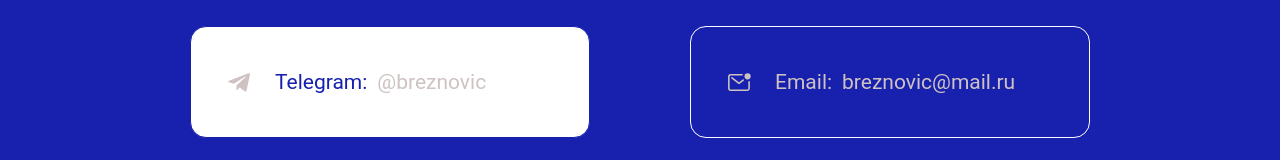
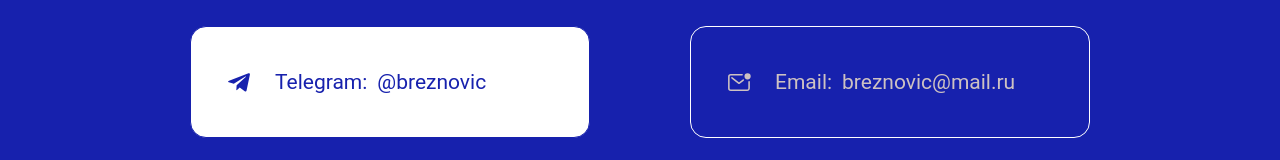
Before and after one commit to breznovic/mycv, a React (Create React App) app: page / in a window 1280 px wide. In both pictures the pointer is over the element 239 px from the left and 3571 px from the top of the page. Shown: the part 3489-3649 px from the top of the page. Built offline with nearby package versions, Linux system fonts and the light colour scheme.

Commit message:
Minor fixes

```diff
--- a/src/components/Contacts/contacts.module.css
+++ b/src/components/Contacts/contacts.module.css
@@ -46,7 +46,6 @@
   height: 7rem;
   border-radius: 16px;
   color: #fff;
-  cursor: pointer;
   max-width: 25rem;
   display: flex;
 }
@@ -58,9 +57,6 @@
   color: #cec2c2;
   font-size: 23px;
   gap: 20px;
-}
-
-.cardInfo span {
 }
 
 .cardData {
@@ -85,7 +81,9 @@
   border-color: #1721ad;
 }
 
-.card:hover span {
+.card:hover span,
+.card:hover a,
+.card:hover .icon {
   color: #1721ad;
 }
 
```
